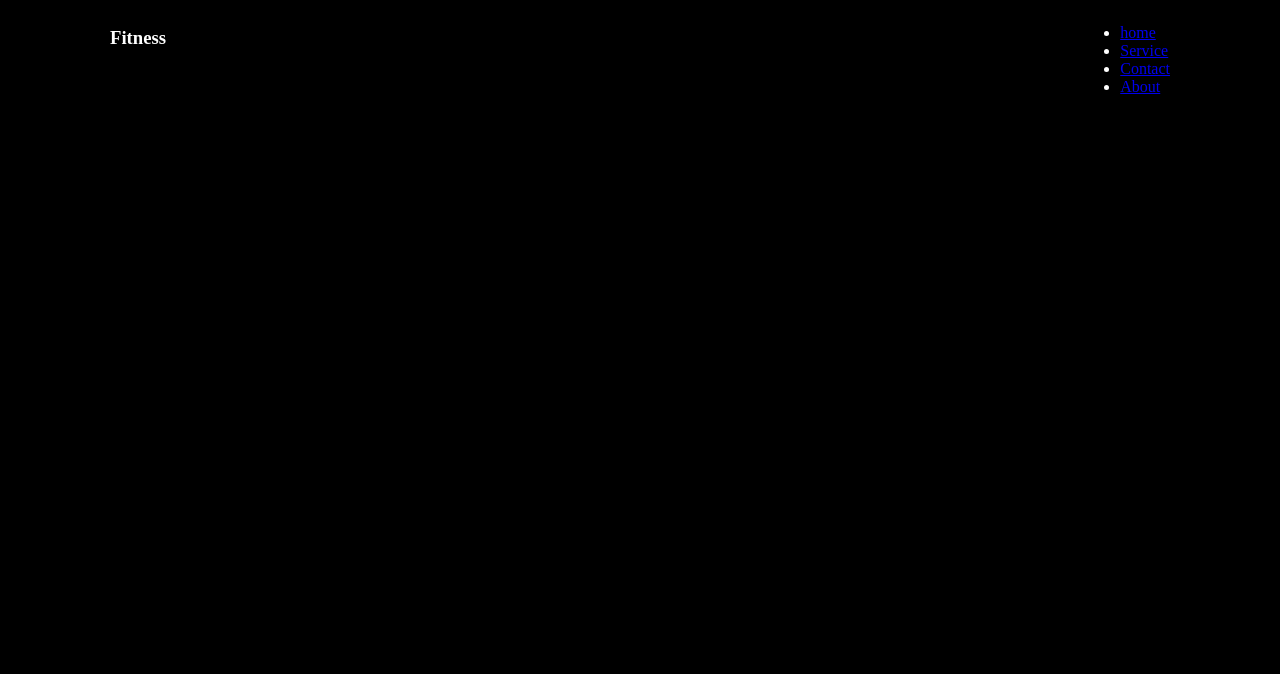
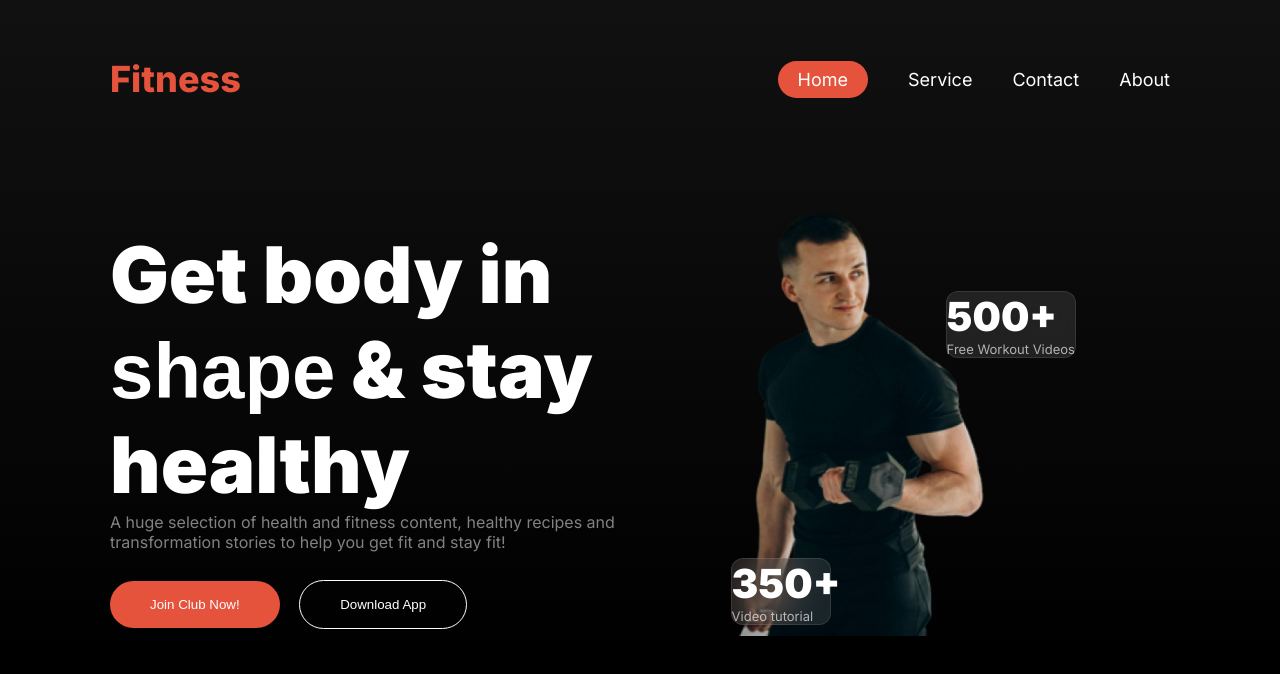
Before and after one commit to taiful-18/versatile, a plain HTML site: page index.html in a window 1280 px wide. Drawn offline with Linux system fonts and the light colour scheme; a web font is replaced by a local one.

Commit message:
add nabar and banner section

```diff
--- a/index.html
+++ b/index.html
@@ -5,25 +5,63 @@
     <meta charset="UTF-8">
     <meta name="viewport" content="width=device-width, initial-scale=1.0">
     <title>versatile</title>
+
+    <!-- font link -->
+    <link rel="preconnect" href="https://fonts.googleapis.com">
+    <link rel="preconnect" href="https://fonts.gstatic.com" crossorigin>
+    <link
+        href="https://fonts.googleapis.com/css2?family=Inter:ital,opsz,wght@0,14..32,100..900;1,14..32,100..900&display=swap"
+        rel="stylesheet">
+    <link href="https://fonts.cdnfonts.com/css/miama" rel="stylesheet">
+
+
+    <!-- font awesome link -->
+    <link rel="stylesheet" href="https://cdnjs.cloudflare.com/ajax/libs/font-awesome/6.6.0/css/all.min.css">
+
     <link rel="stylesheet" href="style/style.css">
+
 </head>
 
 <body>
     <section class="container">
-        <header>
+        <header class="header">
             <section class="navbar flex">
                 <div class="nav-hading">
-                    <h1>Fitness</h1>
+                    <h1 class="web-name">Fitness</h1>
+                </div>
+                <div class="icon hide">
+                    <i class="fa-solid fa-bars"></i>
                 </div>
                 <div class="nav-contant">
                     <nav>
                         <ul>
-                            <li><a href="#"><span>home</span></a></li>
+                            <li><a href="#"><span class="acctive-nav">home</span></a></li>
                             <li><a href="#">Service</a></li>
                             <li><a href="#">Contact</a></li>
                             <li><a href="#">About</a></li>
                         </ul>
                     </nav>
+                </div>
+            </section>
+            <section class="banner">
+                <div class="banner-contant">
+                    <h1 class="banner-title">Get body in <br> <span class="font-maima">shape</span> & stay <br> healthy</h1>
+                    <p class="banner-des">A huge selection of health and fitness content, healthy recipes and transformation stories to
+                        help you get fit and stay fit!</p>
+                    <div class="banner-button">
+                        <button class="btn-join-club">Join Club Now!</button>
+                        <button class="btn-download-app">Download App</button>
+                    </div>
+                </div>
+                <div class="banner-images">
+                    <div class="workout-video">
+                        <h4>500+</h4>
+                        <p>Free Workout Videos</p>
+                    </div>
+                    <div class="tutorial-video">
+                        <h4>350+</h4>
+                        <p>Video tutorial</p>
+                    </div>
                 </div>
             </section>
         </header>
--- a/style/style.css
+++ b/style/style.css
@@ -1,18 +1,261 @@
+* {
+    margin: 0px;
+    padding: 0px;
+}
+
 body {
     background: #000000;
     background-repeat: no-repeat;
     color: white;
+    font-family: "Inter", sans-serif;
 }
 
-.container{
+.container {
     max-width: 1440px;
     margin: 0px auto;
 }
-.flex{
+
+/* share style */
+
+.flex {
     display: flex;
 }
-.navbar{
+
+.font-maima {
+    font-family: 'Miama', sans-serif;
+}
+
+.hide {
+    display: none;
+}
+
+
+/* navbar style */
+
+.header {
+    background: linear-gradient(180.00deg, rgb(17, 17, 17),rgba(119, 119, 119, 0) 100%);
+    padding-top: 57px;
+}
+
+.navbar {
     justify-content: space-between;
     max-width: 1060px;
     margin: 0px auto;
+    align-items: center;
 }
+
+.web-name {
+    color: #E6533C;
+    font-size: 36px;
+    font-weight: 800;
+}
+
+.nav-contant {}
+
+.nav-contant nav {}
+
+.nav-contant nav ul {
+    display: flex;
+    gap: 40px;
+}
+
+.nav-contant nav ul li {
+    list-style: none;
+}
+
+.nav-contant nav ul li a {
+    color: rgb(255, 255, 255);
+    font-size: 18px;
+    font-weight: 400;
+    text-decoration: none;
+    text-transform: capitalize;
+}
+
+.acctive-nav {
+    background: #E6533C;
+    padding: 8px 20px;
+    border-radius: 46px;
+}
+
+
+/* banner style */
+
+.banner {
+    max-width: 1060px;
+    margin: 0px auto;
+    align-items: center;
+    display: flex;
+    gap: 80px;
+    margin-top: 90px;
+    align-items: center;
+}
+
+.banner-contant {
+    width: 51%;
+}
+
+.banner-title {
+    color: rgb(255, 255, 255);
+    font-size: 78px;
+    font-weight: 900;
+}
+
+.banner-des {
+    color: rgba(255, 255, 255, 0.5);
+    font-size: 16px;
+    font-weight: 400;
+    margin-bottom: 28px;
+}
+
+.banner-button {}
+
+.btn-join-club {
+    border-radius: 42px;
+    background: rgb(230, 83, 60);
+    padding: 16px 40px;
+    color: white;
+    border: none;
+}
+
+.btn-download-app {
+    border-radius: 42px;
+    padding: 16px 40px;
+    color: white;
+    border: none;
+    background: transparent;
+    border: 1px solid white;
+    margin-left: 15px;
+}
+
+.banner-images {
+    background: url(../images/banner-img.png);
+    background-repeat: no-repeat;
+    background-size: 268px;
+    padding-bottom: 40px;
+}
+
+.workout-video {
+    box-sizing: border-box;
+    border: 1px solid rgba(255, 255, 255, 0.1);
+    border-radius: 12px;
+    backdrop-filter: blur(20px);
+    background: rgba(255, 255, 255, 0.1);
+    margin-left: 215px;
+    margin-top: 100px;
+}
+
+.workout-video>h4 {
+    color: rgb(255, 255, 255);
+    font-size: 40px;
+    font-weight: 900;
+}
+
+.workout-video>p {
+    color: rgba(255, 255, 255, 0.65);
+    font-size: 13px;
+    font-weight: 400;
+}
+
+.tutorial-video {
+    box-sizing: border-box;
+    border: 1px solid rgba(255, 255, 255, 0.1);
+    border-radius: 12px;
+    backdrop-filter: blur(20px);
+    background: rgba(255, 255, 255, 0.1);
+    width: 100px;
+    margin-top: 200px;
+}
+
+.tutorial-video>h4 {
+    color: rgb(255, 255, 255);
+    font-size: 40px;
+    font-weight: 900;
+}
+
+.tutorial-video>p {
+    color: rgba(255, 255, 255, 0.65);
+    font-size: 13px;
+    font-weight: 400;
+}
+
+.akash {}
+
+.akash {}
+
+.akash {}
+
+.akash {}
+
+.akash {}
+
+.akash {}
+
+.akash {}
+
+.akash {}
+
+.akash {}
+
+.akash {}
+
+.akash {}
+
+.akash {}
+
+.akash {}
+
+.akash {}
+
+.akash {}
+
+
+
+
+
+
+
+
+
+
+
+
+@media screen and (max-width : 576px) {
+    .navbar {
+        margin: 0px 10px;
+    }
+
+    .nav-contant {
+        display: none;
+    }
+
+    .icon {
+        display: block;
+        font-size: 30px;
+    }
+
+    .banner {
+        flex-direction: column;
+        align-items: start;
+    }
+
+    .banner-contant {
+        width: 100%;
+        margin-left: 20px;
+    }
+
+    .banner-title {
+        font-size: 36px;
+        max-width: 285px;
+        margin-bottom: 28px;
+    }
+    .banner-des{
+        max-width: 250px;
+    }
+    .banner-images {
+        margin-left: 20px;
+    }
+
+    .btn-download-app {
+        margin-top: 10px;
+    }
+}
```
Also changed, not shown: images/banner-img.png (added).
